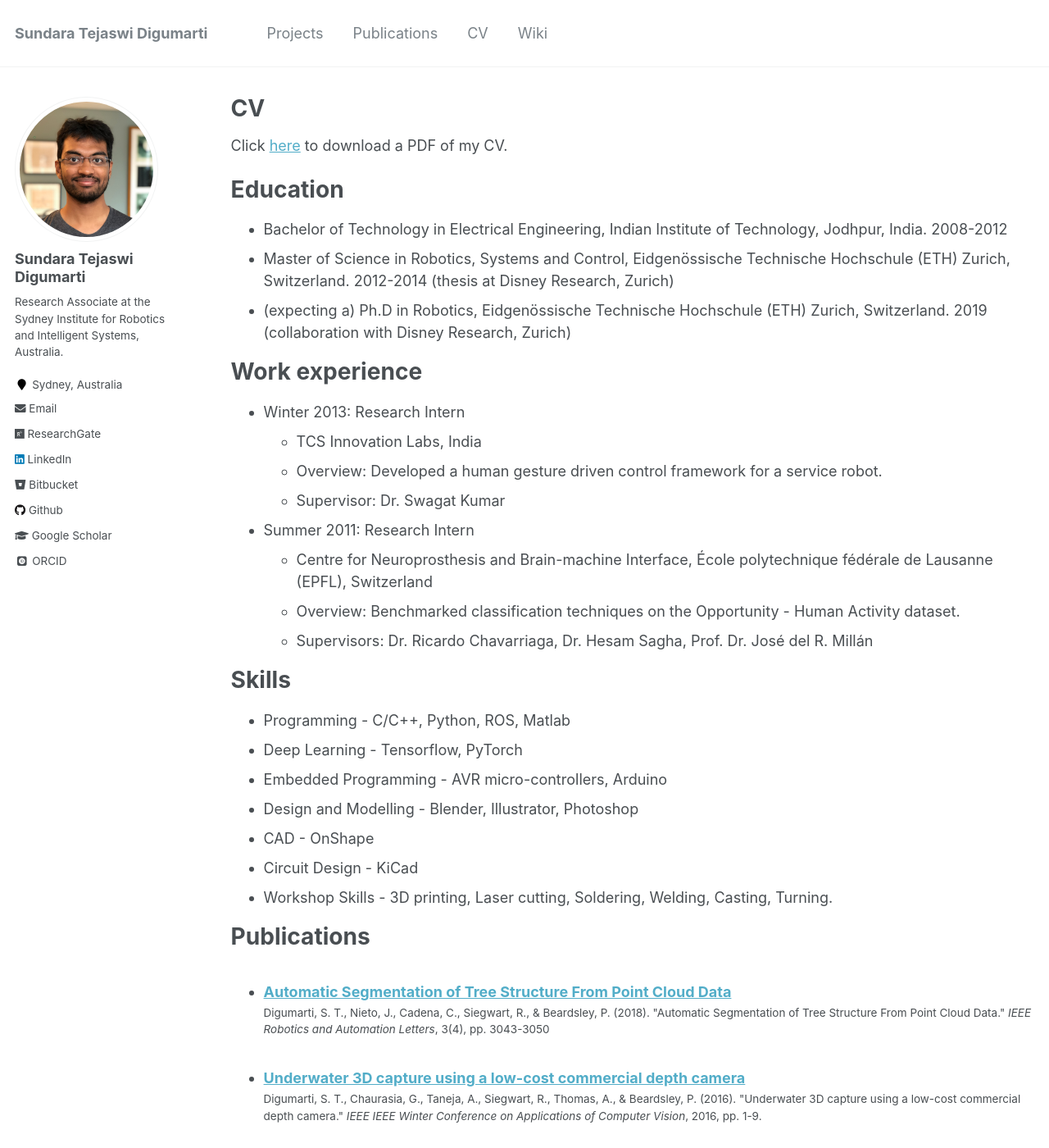
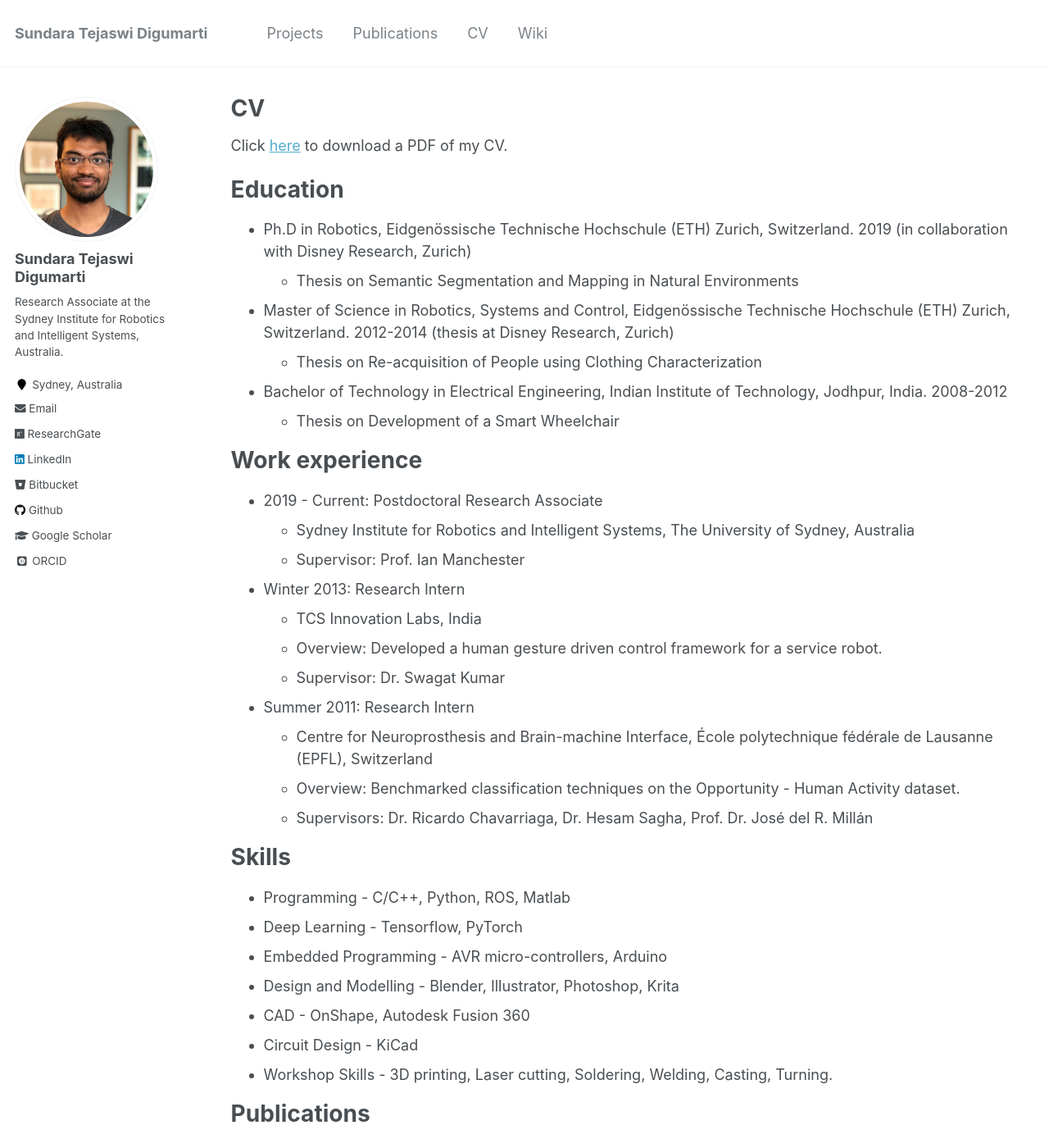
Before and after one commit to tejaswid/tejaswid.github.io, a Jekyll site: the page built from _pages/cv.md, in a window 1280 px wide and 1400 px high. Shown: the whole window at 82% size. Built offline with Jekyll 4.4.1, drawn with Linux system fonts in a browser that asks for light colours; some web fonts are replaced; some of the changed text lies outside the part shown.

Commit message:
Updated CV page

```diff
--- a/_pages/cv.md
+++ b/_pages/cv.md
@@ -12,12 +12,19 @@ Click [here](../files/CV_Sundara_Tejaswi_Digumarti.pdf) to download a PDF of my
 
 Education
 ======
+* Ph.D in Robotics, Eidgenössische Technische Hochschule (ETH) Zurich, Switzerland. 2019 (in collaboration with Disney Research, Zurich)
+  * Thesis on Semantic Segmentation and Mapping in Natural Environments
+* Master of Science in Robotics, Systems and Control, Eidgenössische Technische Hochschule (ETH) Zurich, Switzerland. 2012-2014 (thesis at Disney Research, Zurich)
+  * Thesis on Re-acquisition of People using Clothing Characterization
 * Bachelor of Technology in Electrical Engineering, Indian Institute of Technology, Jodhpur, India. 2008-2012
-* Master of Science in Robotics, Systems and Control, Eidgenössische Technische Hochschule (ETH) Zurich, Switzerland. 2012-2014 (thesis at Disney Research, Zurich)
-* (expecting a) Ph.D in Robotics, Eidgenössische Technische Hochschule (ETH) Zurich, Switzerland. 2019 (collaboration with Disney Research, Zurich)
+  * Thesis on Development of a Smart Wheelchair
 
 Work experience
 ======
+* 2019 - Current: Postdoctoral Research Associate
+  * Sydney Institute for Robotics and Intelligent Systems, The University of Sydney, Australia
+  * Supervisor: Prof. Ian Manchester
+
 * Winter 2013: Research Intern
   * TCS Innovation Labs, India
   * Overview: Developed a human gesture driven control framework for a service robot.
@@ -33,8 +40,8 @@ Skills
 * Programming - C/C++, Python, ROS, Matlab
 * Deep Learning - Tensorflow, PyTorch
 * Embedded Programming - AVR micro-controllers, Arduino
-* Design and Modelling - Blender, Illustrator, Photoshop
-* CAD - OnShape
+* Design and Modelling - Blender, Illustrator, Photoshop, Krita
+* CAD - OnShape, Autodesk Fusion 360
 * Circuit Design - KiCad
 * Workshop Skills - 3D printing, Laser cutting, Soldering, Welding, Casting, Turning.
 
@@ -46,7 +53,10 @@ Publications
 
 Awards and Achievements
 ======
+* Reached the final round of the IROS Open Cloud Robotics Table Organization Challenge, 2020.
 * Best paper award at Advances in Robotics, International Conference of Robotics Society of India, 2013.
+* Cleared the 1st round of Bristol's Basecamp Enterprise competition, 2018-19.
+* Won gold at national level Shotokan Karate competition, 2005.
 
 Languages
 ======
```
